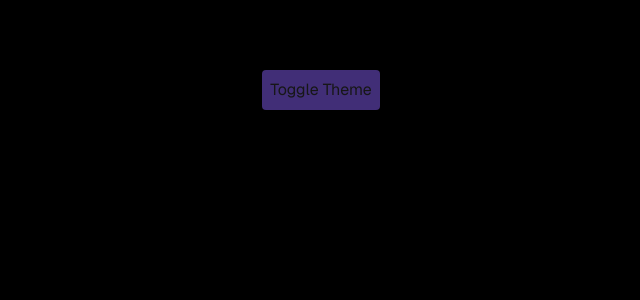
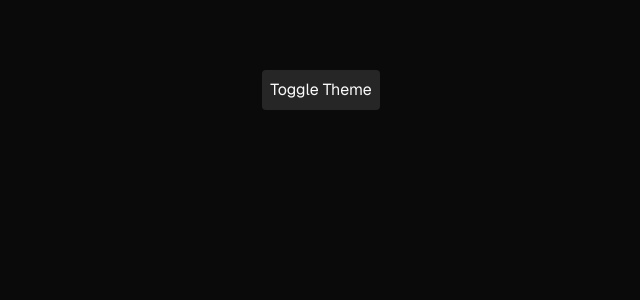
Before and after one commit to vanshdvn2505/SkillSync, a Next.js app in the folder client/: page / in a window 1280 px wide. Shown: the top 300 px of the page, without its empty margins (319-959 px from the left). Built offline with nearby package versions, Linux system fonts and the light colour scheme.

Commit message:
Theme Change

```diff
--- a/client/app/globals.css
+++ b/client/app/globals.css
@@ -16,8 +16,34 @@ body {
 
 @layer base {
   :root {
+    --background: 0 0% 3.9%;
+    --foreground: 0 0% 100%;
+    --card: 0 0% 3.9%;
+    --card-foreground: 0 0% 98%;
+    --popover: 0 0% 3.9%;
+    --popover-foreground: 0 0% 98%;
+    --primary: 0 0% 98%;
+    --primary-foreground: 0 0% 9%;
+    --secondary: 0 0% 14.9%;
+    --secondary-foreground: 0 0% 98%;
+    --muted: 0 0% 14.9%;
+    --muted-foreground: 0 0% 63.9%;
+    --accent: 0 0% 14.9%;
+    --accent-foreground: 0 0% 98%;
+    --destructive: 0 62.8% 30.6%;
+    --destructive-foreground: 0 0% 98%;
+    --border: 0 0% 14.9%;
+    --input: 0 0% 14.9%;
+    --ring: 0 0% 83.1%;
+    --chart-1: 220 70% 50%;
+    --chart-2: 160 60% 45%;
+    --chart-3: 30 80% 55%;
+    --chart-4: 280 65% 60%;
+    --chart-5: 340 75% 55%;
+  }
+  .dark {
     --background: 0 0% 0%;
-    --foreground: 0 0% 3.9%;
+    --foreground: 0 0% 100%;
     --card: 0 0% 100%;
     --card-foreground: 0 0% 3.9%;
     --popover: 0 0% 100%;
@@ -42,32 +68,6 @@ body {
     --chart-5: 27 87% 67%;
     --radius: 0.5rem;
   }
-  .dark {
-    --background: 0 0% 3.9%;
-    --foreground: 0 0% 98%;
-    --card: 0 0% 3.9%;
-    --card-foreground: 0 0% 98%;
-    --popover: 0 0% 3.9%;
-    --popover-foreground: 0 0% 98%;
-    --primary: 0 0% 98%;
-    --primary-foreground: 0 0% 9%;
-    --secondary: 0 0% 14.9%;
-    --secondary-foreground: 0 0% 98%;
-    --muted: 0 0% 14.9%;
-    --muted-foreground: 0 0% 63.9%;
-    --accent: 0 0% 14.9%;
-    --accent-foreground: 0 0% 98%;
-    --destructive: 0 62.8% 30.6%;
-    --destructive-foreground: 0 0% 98%;
-    --border: 0 0% 14.9%;
-    --input: 0 0% 14.9%;
-    --ring: 0 0% 83.1%;
-    --chart-1: 220 70% 50%;
-    --chart-2: 160 60% 45%;
-    --chart-3: 30 80% 55%;
-    --chart-4: 280 65% 60%;
-    --chart-5: 340 75% 55%;
-  }
 }
 
 @layer base {
--- a/client/app/profile/page.tsx
+++ b/client/app/profile/page.tsx
@@ -2,7 +2,9 @@ import React from 'react'
 
 const page = () => {
   return (
-    <div>page</div>
+    <>
+
+    </>
   )
 }
 
--- a/client/components/Navbar.tsx
+++ b/client/components/Navbar.tsx
@@ -0,0 +1,9 @@
+import React from 'react'
+
+const Navbar = () => {
+  return (
+    <div>Navbar</div>
+  )
+}
+
+export default Navbar
--- a/client/components/toggleTheme.tsx
+++ b/client/components/toggleTheme.tsx
@@ -13,7 +13,7 @@ export default function ThemeToggle() {
 
   return (
     <button
-      onClick={() => setTheme(theme === "dark" ? "light" : "dark")}
+      onClick={() => setTheme(theme === "light" ? "dark" : "light")}
       className="p-2 rounded bg-secondary text-secondary-foreground"
     >
       Toggle Theme
```
